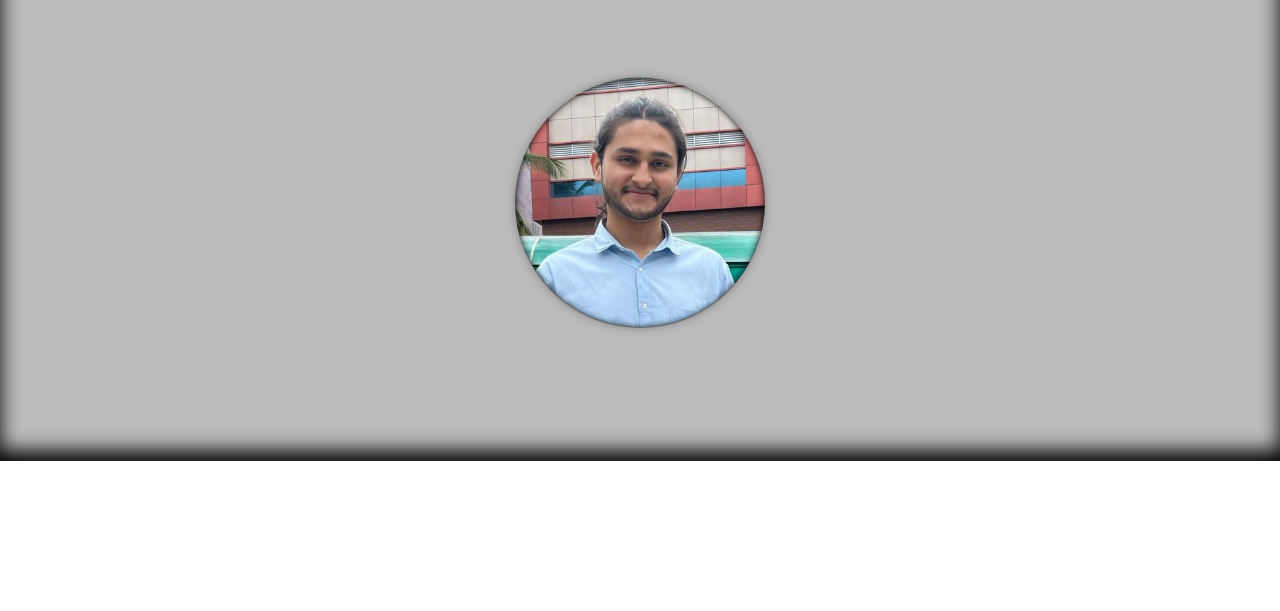
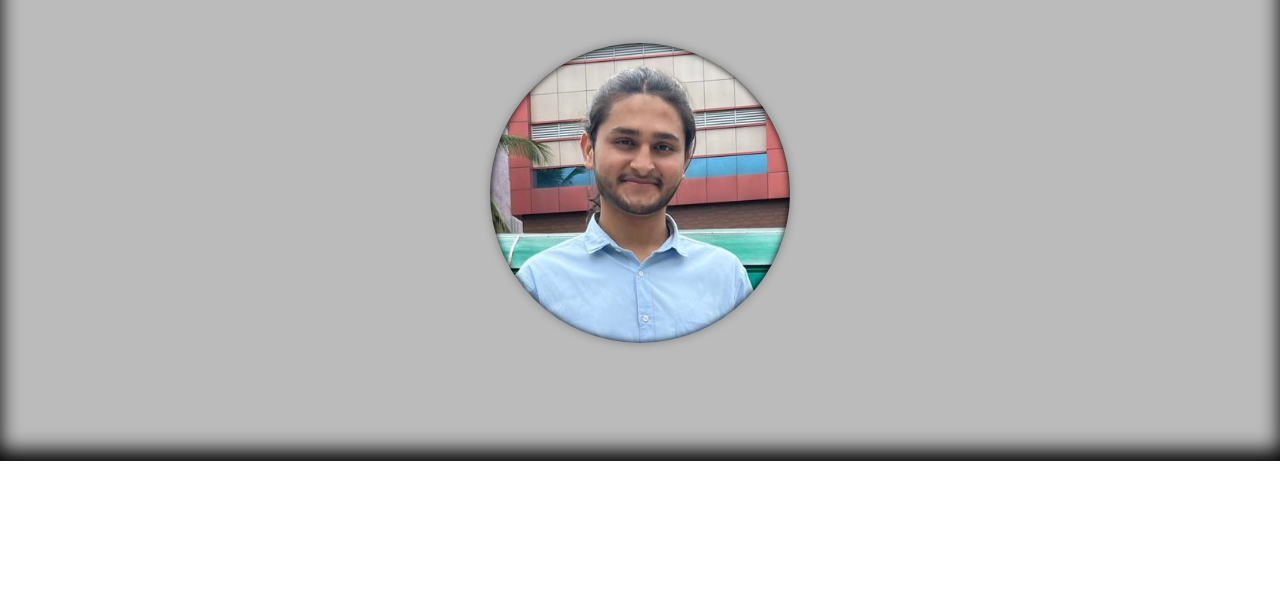
Before and after one commit to EffDuBois/My-Website, a plain HTML site: page v2/index.html in a window 1280 px wide. Shown: the part 189-800 px from the top of the page. Drawn offline with nearby package versions, Linux system fonts and the light colour scheme.

Commit message:
fixed the image

```diff
--- a/v2/styles.css
+++ b/v2/styles.css
@@ -10,16 +10,21 @@ html::-webkit-scrollbar{
     -ms-overflow-style: none;  /* IE and Edge */
     scrollbar-width: none;
 }
-
-#pfp-img , #shadow{
-    width: 250px;
-    height: 250px;
+#pfp-wrapper {
+    width: 300px;
+    height: 300px;
+    position: relative;
+}
+#pfp-img, #shadow{
+    width: 100%;
+    height: 100%;
+    position: absolute;
     border-radius: 50%;
+    top: 0;
+    left: 0;
 }
 
 #shadow{
-    position: absolute;
-    top: 267px;
     box-shadow:inset 0px 0px 7px black,0px 0px 10px gray;
 }
 
```
